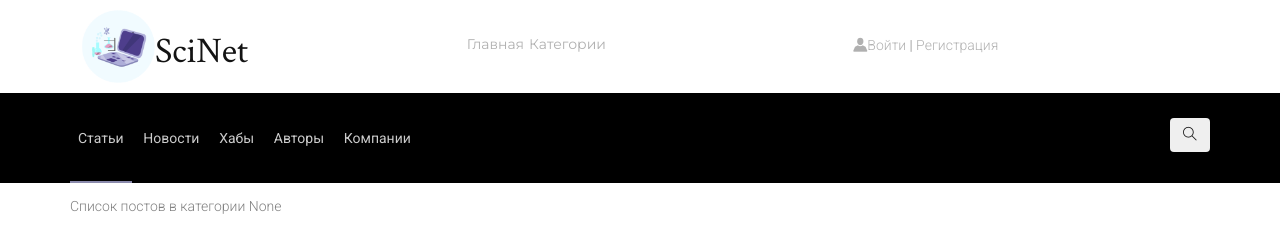
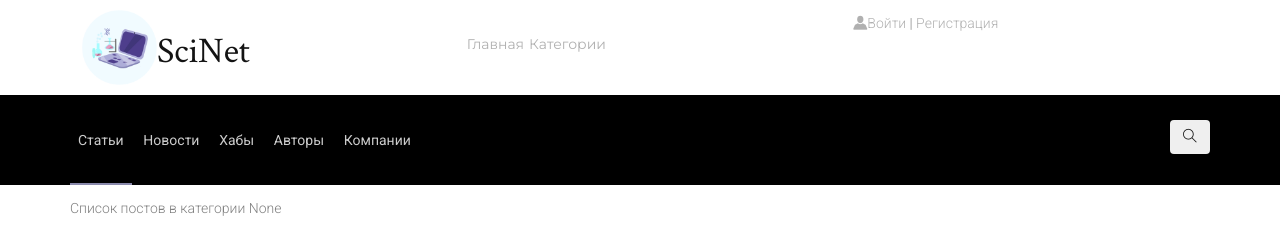
Before and after one commit to basterrus/scinet, a Django app: page /adminapp/sections/1/ in a window 1280 px wide. Shown: the top 242 px of the page. Run offline with Django 4.2, Linux system fonts and the light colour scheme; data that the repository does not hold is empty; some libraries are stand-ins or nearby versions; some web fonts are replaced.

Commit message:
deleted login_register margin

```diff
--- a/static/style.css
+++ b/static/style.css
@@ -108,10 +108,6 @@ nav a {
 .main_menu {
     display: flex;
     padding-top: 24px;
-}
-
-.login_register {
-    padding-top: 22px;
 }
 
 .logo_name {
--- a/templates/base_template.html
+++ b/templates/base_template.html
@@ -112,7 +112,7 @@
             <div class="container">
                 <div class="row align-items-center" style="display: flex;">
                     <div class="col-xl-4 col-md-4 d-none d-md-block logo_name">
-                        <img src="{% static 'img/logo.png' %}" style="max-width: 75px;" alt="img">
+                        <img src="{% static 'img/logo.png' %}" style="max-height: 75px;" alt="img">
                         <h1>SciNet</h1>
                     </div>
                     <div class="col-xl-4 col-md-4">
```
